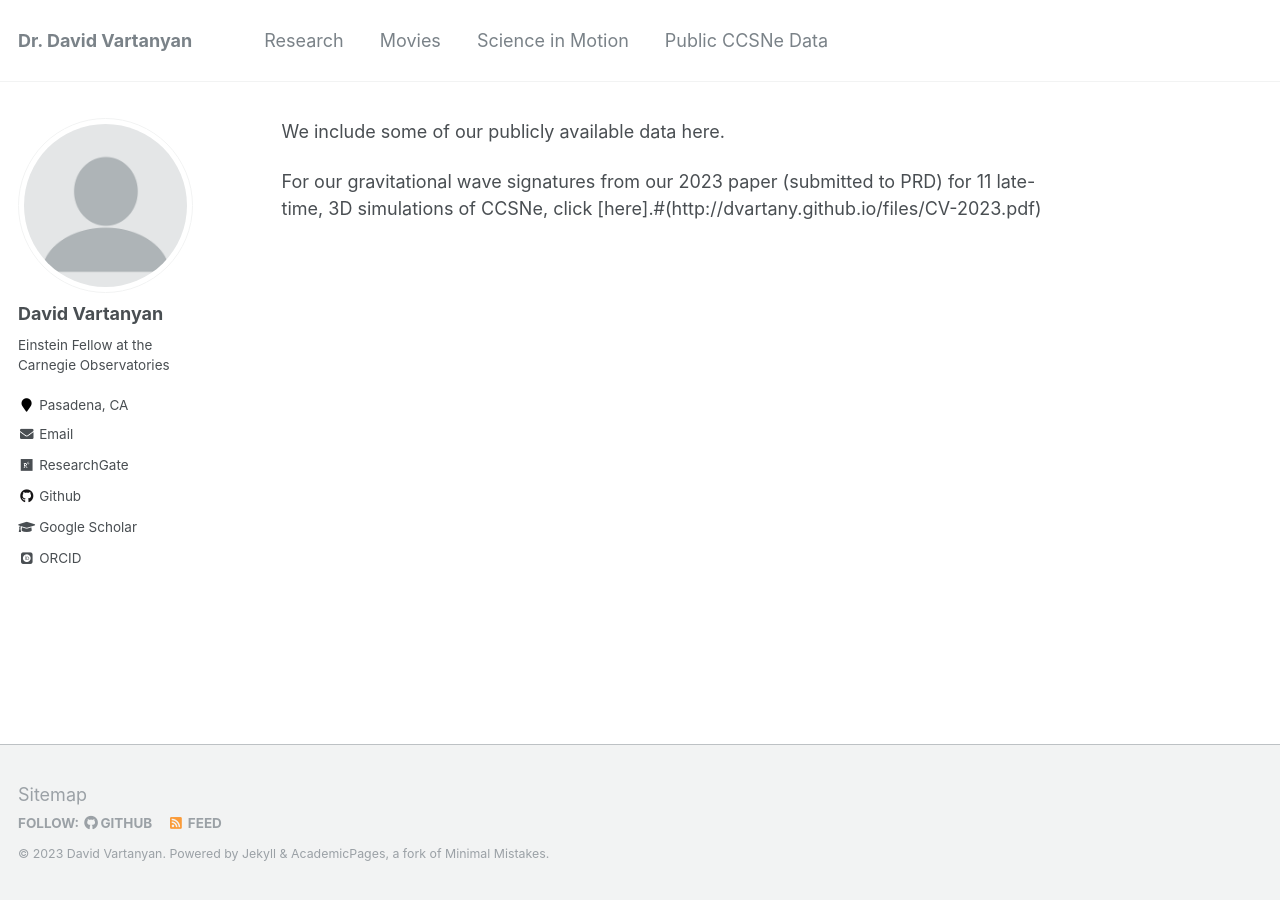
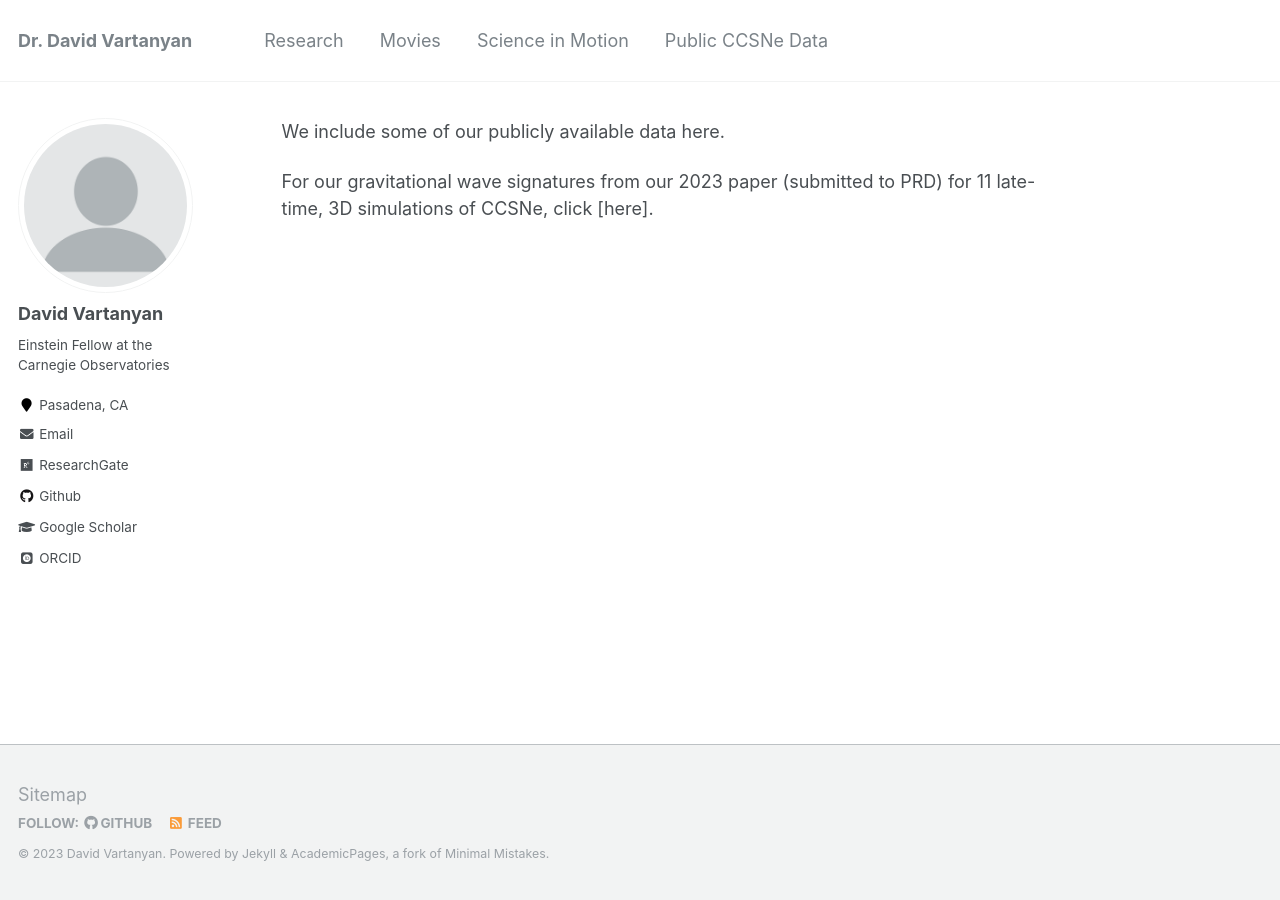
Before and after one commit to dvartany/dvartany.github.io, a Jekyll site: the page built from _pages/data.md, in a window 1280 px wide. Built offline with Jekyll 4.4.1, drawn with Linux system fonts in a browser that asks for light colours; some web fonts are replaced; our own code applies the rules of GitHub Pages for plain Markdown files; some of the changed lines change nothing that is shown.

Commit message:
Update data.md

```diff
--- a/_pages/data.md
+++ b/_pages/data.md
@@ -1,4 +1,4 @@
 We include some of our publicly available data here.
 
 For our gravitational wave signatures from our 2023 paper (submitted to PRD) for 11 late-time, 3D simulations of CCSNe,
-click [here].#(http://dvartany.github.io/files/CV-2023.pdf)
+click [here].
```
